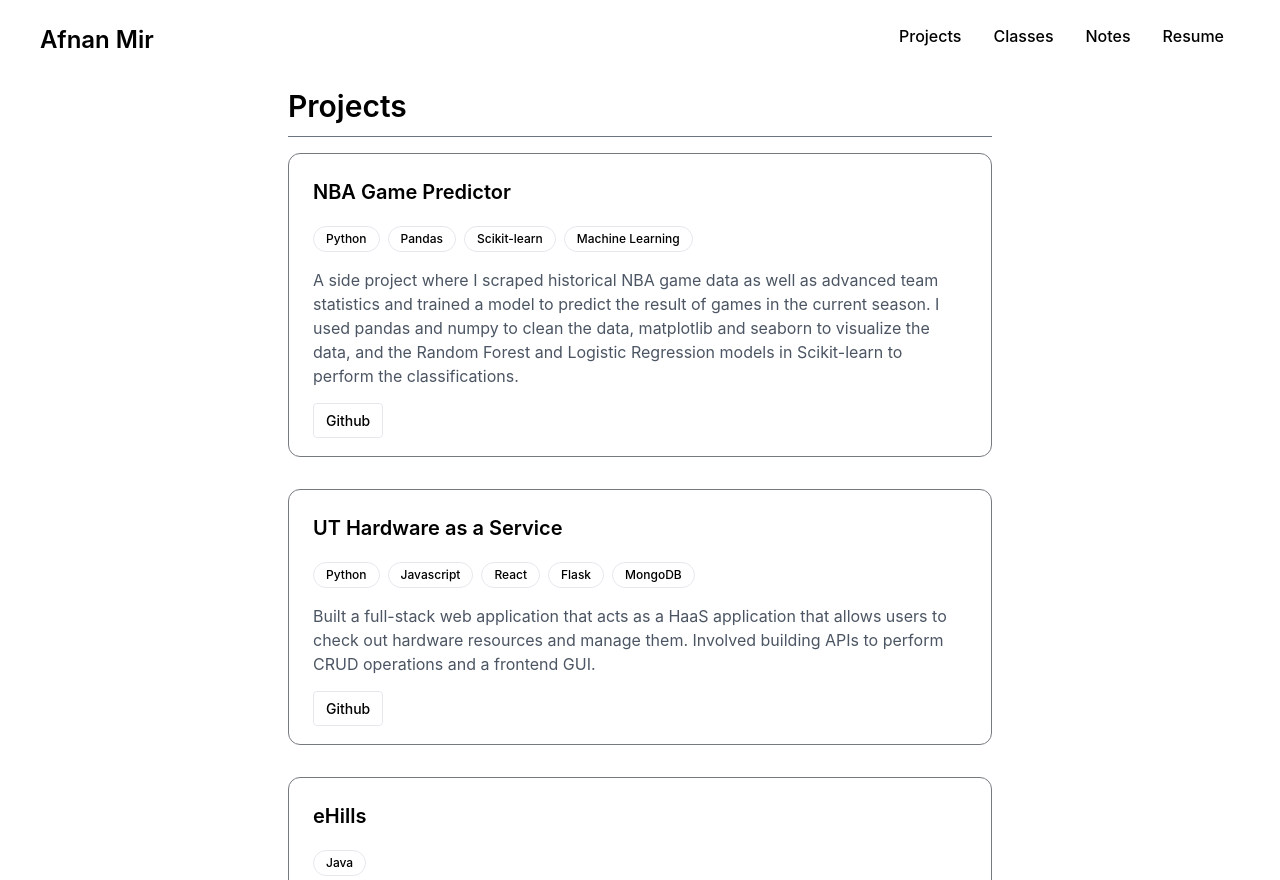
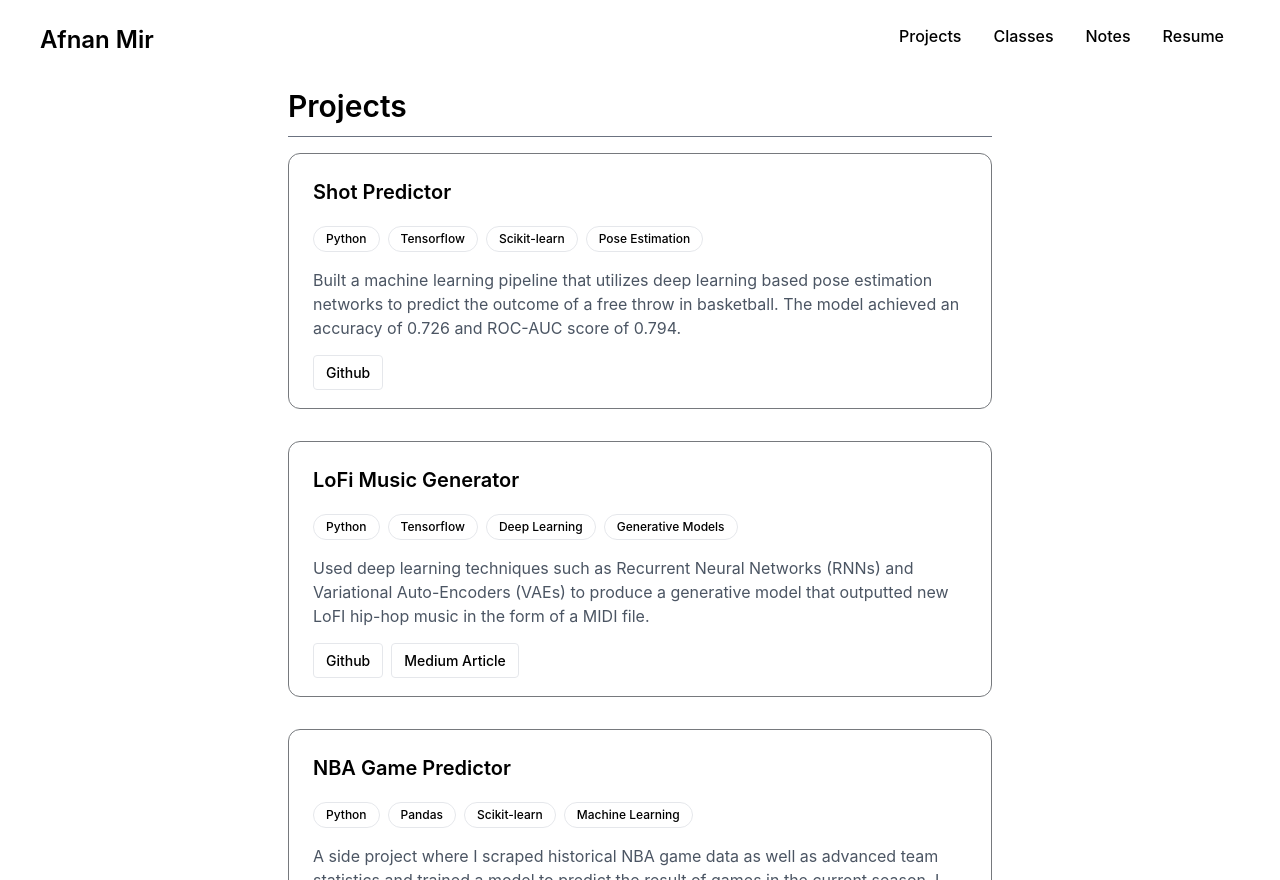
Before and after one commit to afnanmmir/afnanmmir.github.io, a Next.js app: page /projects in a window 1280 px wide. Built offline with nearby package versions, Linux system fonts and the light colour scheme.

Commit message:
Update Projects information

```diff
--- a/src/data/ProjectInfo.js
+++ b/src/data/ProjectInfo.js
@@ -1,4 +1,31 @@
 export const ProjectData = [
+    {
+        title: "Shot Predictor",
+        description: "Built a machine learning pipeline that utilizes deep learning based pose estimation networks to predict the outcome of a free throw in basketball. The model achieved an accuracy of 0.726 and ROC-AUC score of 0.794.",
+        tools: [
+            "Python",
+            "Tensorflow",
+            "Scikit-learn",
+            "Pose Estimation"
+        ],
+        links: {
+            "Github": "https://github.com/afnanmmir/Shot-Predictor"
+        }
+    },
+    {
+        title: "LoFi Music Generator",
+        description: "Used deep learning techniques such as Recurrent Neural Networks (RNNs) and Variational Auto-Encoders (VAEs) to produce a generative model that outputted new LoFI hip-hop music in the form of a MIDI file.",
+        tools: [
+            "Python",
+            "Tensorflow",
+            "Deep Learning",
+            "Generative Models"
+        ],
+        links: {
+            "Github": "https://github.com/afnanmmir/460J_Final",
+            "Medium Article": "https://medium.com/@jvasilyev415/using-deep-learning-techniques-to-generate-lofi-music-b039ed64ebc1"
+        }
+    },
     {
         title: "NBA Game Predictor",
         description: "A side project where I scraped historical NBA game data as well as advanced team statistics and trained a model to predict the result of games in the current season. I used pandas and numpy to clean the data, matplotlib and seaborn to visualize the data, and the Random Forest and Logistic Regression models in Scikit-learn to perform the classifications.",
```
